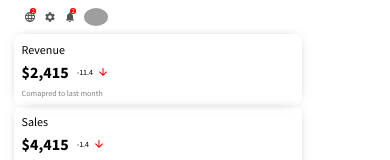
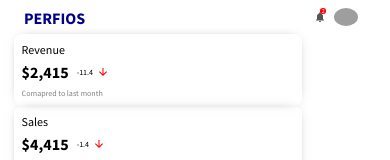
Before and after one commit to SHEIKHMOHAMMEDUMAR/UI-Design, a React (Create React App) app: page / in a window 390 px wide. Shown: the top 160 px of the page. Built offline with nearby package versions, Linux system fonts and the light colour scheme; grey boxes are pictures that could not be loaded.

Commit message:
Update topbar.css

```diff
--- a/src/components/topbar/topbar.css
+++ b/src/components/topbar/topbar.css
@@ -56,4 +56,13 @@
     .topleftb{
         display: none;
     }
+    .toplefta{
+        display: inline;
+    }
+    .lan{
+        display: none;
+    }
+    .set{
+        display: none;
+    }
 }
```
